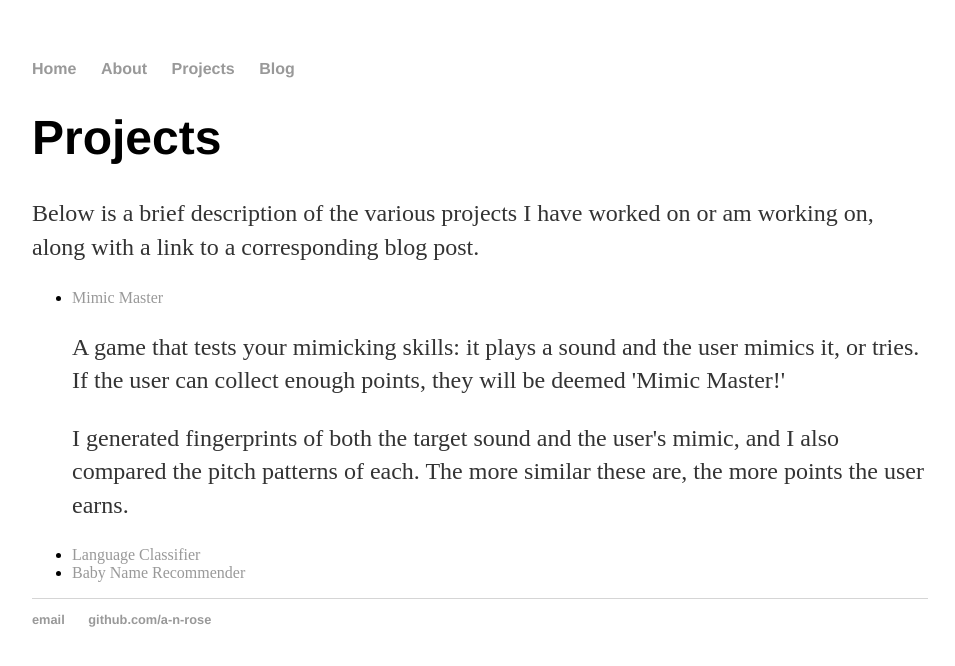
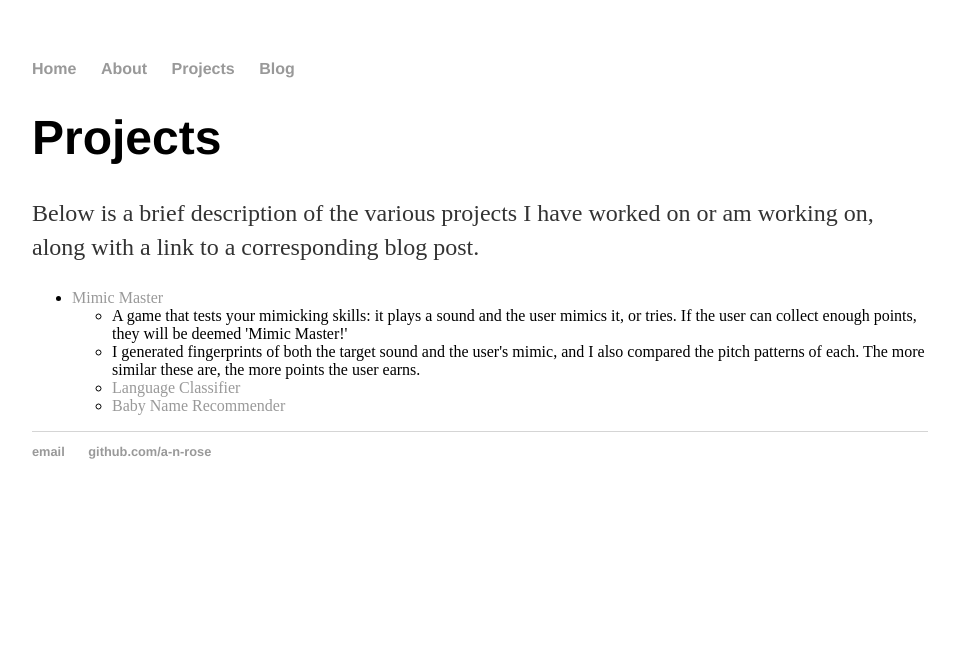
Before and after one commit to a-n-rose/a-n-rose.github.io, a Jekyll site: the page built from projects/index.html, in a window 1280 px wide. Shown: the top 666 px of the page, without its empty margins (160-1115 px from the left). Built offline with Jekyll 4.4.1, drawn with Linux system fonts in a browser that asks for light colours.

Commit message:
Update index.html

```diff
--- a/projects/index.html
+++ b/projects/index.html
@@ -9,8 +9,10 @@ title: Aislyn's Projects
 
 			<ul class="projects_list">
 				<li><a href="/projects/mimic-master">Mimic Master</a></li>
-				<p>A game that tests your mimicking skills: it plays a sound and the user mimics it, or tries. If the user can collect enough points, they will be deemed 'Mimic Master!'</p>
-				<p>I generated fingerprints of both the target sound and the user's mimic, and I also compared the pitch patterns of each. The more similar these are, the more points the user earns.</p>
+
+				<ul class="project_description">
+					<li>A game that tests your mimicking skills: it plays a sound and the user mimics it, or tries. If the user can collect enough points, they will be deemed 'Mimic Master!'</li>
+					<li>I generated fingerprints of both the target sound and the user's mimic, and I also compared the pitch patterns of each. The more similar these are, the more points the user earns.</li>
 				<li><a href="/projects/language-classifier">Language Classifier</a></li>
 				<li><a href="/projects/babyname-recommender">Baby Name Recommender</a></li>
 				</ul>
```
